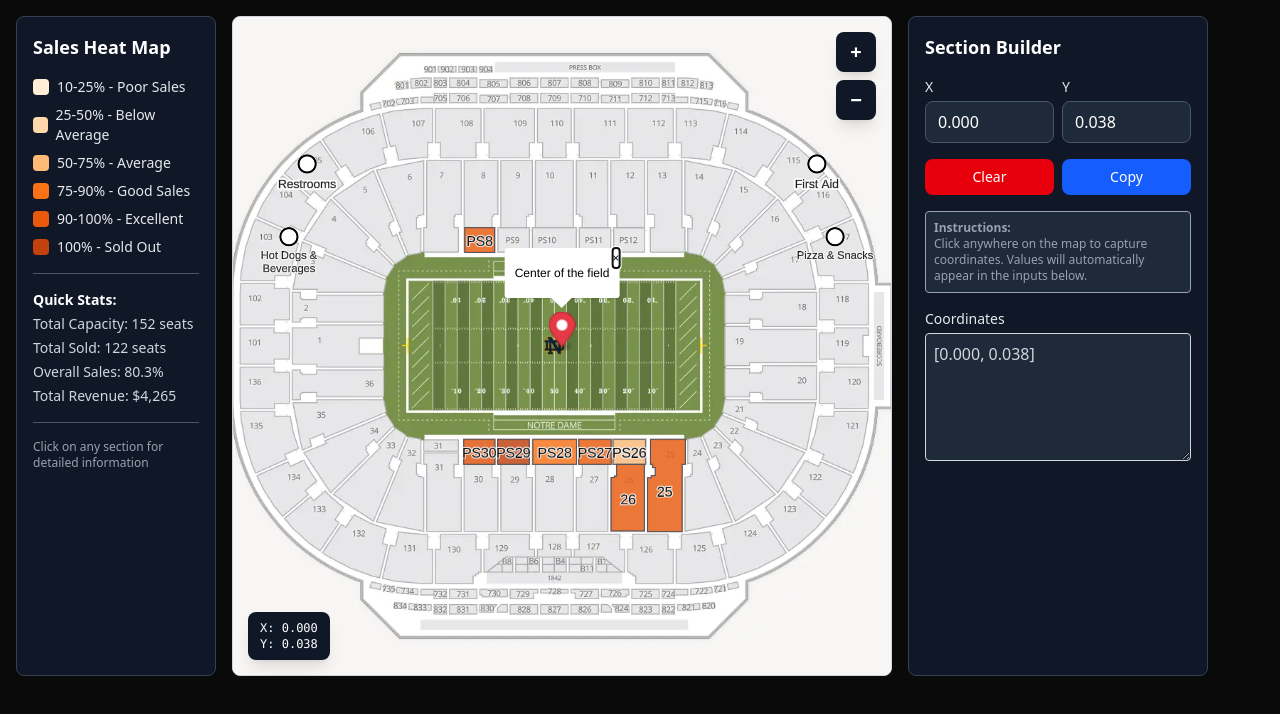
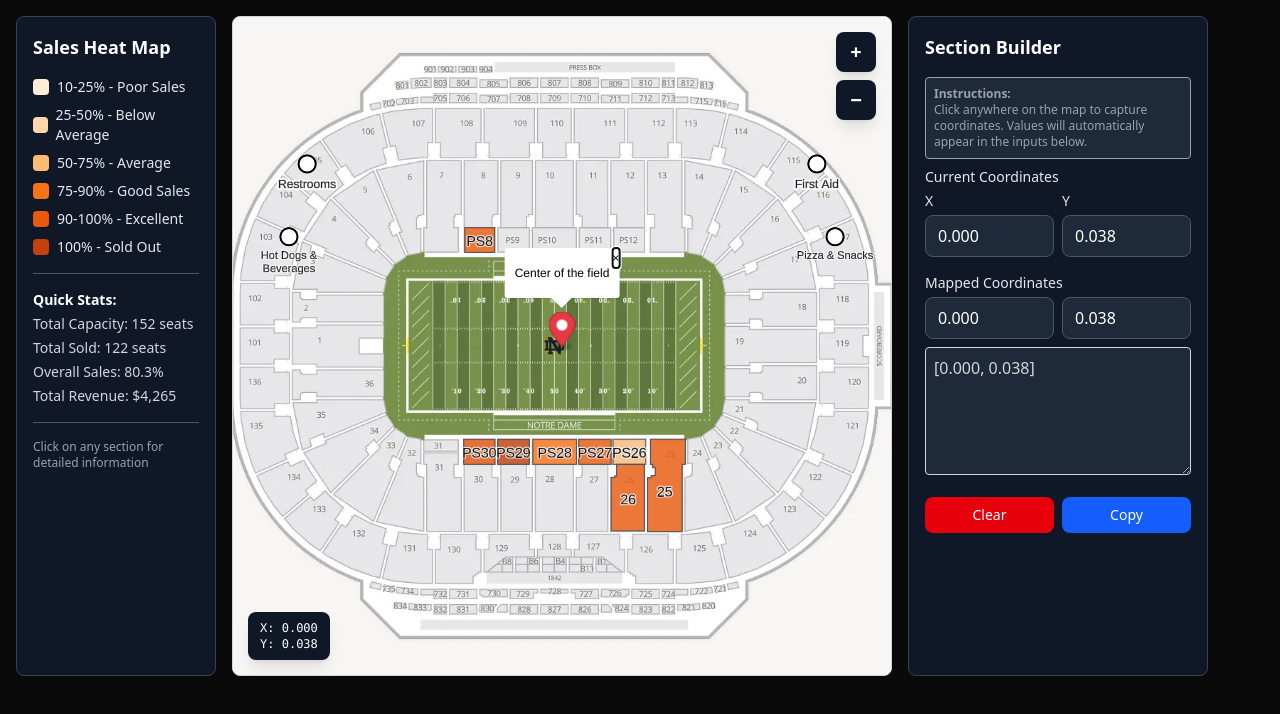
Before and after one commit to andrewgilliland/venue-maps, a React (Vite) app: page / in a window 1280 px wide. Both pictures are taken after a click on the button 562 px from the left and 332 px from the top of the page. Shown: the top 714 px of the page. Built offline with nearby package versions, Linux system fonts and the light colour scheme; no server answers.

Commit message:
feat: updates sectionbuilderform and removes data

```diff
--- a/src/components/SectionBuilderForm.tsx
+++ b/src/components/SectionBuilderForm.tsx
@@ -15,12 +15,20 @@
   const [coordinates, setCoordinates] = coordinatesState;
 
   return (
-    <div>
-      <div className="w-[300px] h-full p-4 bg-gray-900 rounded-lg border border-gray-700">
+    <form className="w-[300px] p-4 bg-gray-900 rounded-lg border border-gray-700 h-[660px] overflow-y-auto">
       <h3 className="font-bold text-lg mb-4 text-white">Section Builder</h3>
 
-        <div className="space-y-4">
-          <label className="block text-sm font-medium text-gray-200 mb-1"></label>
+      <div className="text-xs text-gray-400 bg-gray-800 p-2 rounded border">
+        <strong>Instructions:</strong>
+        <br />
+        Click anywhere on the map to capture coordinates. Values will
+        automatically appear in the inputs below.
+      </div>
+
+      <div className="space-y-4 mt-2">
+        <label className="block text-sm font-medium text-gray-200 mb-1">
+          Current Coordinates
+        </label>
         <div className="flex gap-2">
           <div>
             <label className="block text-sm font-medium text-gray-200 mb-1">
@@ -50,6 +58,43 @@
             />
           </div>
         </div>
+
+        <div>
+          <label className="block text-sm font-medium text-gray-200 mb-1">
+            Mapped Coordinates
+          </label>
+          <div>
+            {coordinates.map(([x, y], index) => (
+              <div key={index} className="flex gap-2 mb-2">
+                <input
+                  disabled
+                  type="number"
+                  value={x.toFixed(3)}
+                  onChange={() => {
+                    setCoordinates;
+                  }}
+                  className="w-full px-3 py-2 bg-gray-800 border border-gray-600 rounded-lg text-white placeholder-gray-400 focus:outline-none focus:ring-2 focus:ring-blue-500 focus:border-transparent"
+                  placeholder="Click on map to capture"
+                  step="0.001"
+                />
+                <input
+                  disabled
+                  type="number"
+                  value={y.toFixed(3)}
+                  className="w-full px-3 py-2 bg-gray-800 border border-gray-600 rounded-lg text-white placeholder-gray-400 focus:outline-none focus:ring-2 focus:ring-blue-500 focus:border-transparent"
+                  placeholder="Click on map to capture"
+                  step="0.001"
+                />
+              </div>
+            ))}
+          </div>
+          <textarea
+            className="text-md text-gray-300 bg-gray-800 p-2 rounded border min-h-32 overflow-y-auto w-full"
+            value={coordinates
+              .map(([x, y]) => `[${x.toFixed(3)}, ${y.toFixed(3)}]`)
+              .join(",\n")}
+          />
+        </div>
         <div className="flex gap-2">
           <button
             onClick={() => {
@@ -69,27 +114,7 @@
             Copy
           </button>
         </div>
-
-          <div className="text-xs text-gray-400 bg-gray-800 p-2 rounded border">
-            <strong>Instructions:</strong>
-            <br />
-            Click anywhere on the map to capture coordinates. Values will
-            automatically appear in the inputs below.
       </div>
-
-          <div>
-            <label className="block text-sm font-medium text-gray-200 mb-1">
-              Coordinates
-            </label>
-            <textarea
-              className="text-md text-gray-300 bg-gray-800 p-2 rounded border min-h-32 overflow-y-auto w-full"
-              value={coordinates
-                .map(([x, y]) => `[${x.toFixed(3)}, ${y.toFixed(3)}]`)
-                .join(",\n")}
-            />
-          </div>
-        </div>
-      </div>
-    </div>
+    </form>
   );
 }
--- a/src/components/data.ts
+++ b/src/components/data.ts
@@ -1,217 +1,3 @@
-// GeoJSON data for seating sections with sales data
-export const seatingData = {
-  type: "FeatureCollection" as const,
-  features: [
-    {
-      type: "Feature" as const,
-      properties: {
-        section: "PS30",
-        capacity: 24,
-        price: "$45",
-        tier: "Field Level",
-        seatsSold: 22,
-        revenue: 990, // 22 * $45
-        salesPercentage: 91.7, // (22/24) * 100
-      },
-      geometry: {
-        type: "Polygon" as const,
-        coordinates: [
-          [
-            [-0.27, -0.256], // top-left (origin)
-            [-0.27, -0.325], // bottom-left
-            [-0.184, -0.325], // bottom-right
-            [-0.184, -0.256], // top-right
-            [-0.27, -0.256], // close polygon
-          ],
-        ],
-      },
-    },
-    {
-      type: "Feature" as const,
-      properties: {
-        section: "PS29",
-        capacity: 24,
-        price: "$45",
-        tier: "Field Level",
-        seatsSold: 24,
-        revenue: 1080, // 24 * $45
-        salesPercentage: 100, // (24/24) * 100
-      },
-      geometry: {
-        type: "Polygon" as const,
-        coordinates: [
-          [
-            [-0.177, -0.256], // top-left (origin)
-            [-0.177, -0.325], // bottom-left
-            [-0.09, -0.325], // bottom-right
-            [-0.09, -0.256], // top-right
-            [-0.177, -0.256], // close polygon
-          ],
-        ],
-      },
-    },
-    {
-      type: "Feature" as const,
-      properties: {
-        section: "PS28",
-        capacity: 24,
-        price: "$45",
-        tier: "Field Level",
-        seatsSold: 18,
-        revenue: 810, // 18 * $45
-        salesPercentage: 75, // (18/24) * 100
-      },
-      geometry: {
-        type: "Polygon" as const,
-        coordinates: [
-          [
-            [-0.08, -0.256], // top-left (origin)
-            [-0.08, -0.325], // bottom-left
-            [0.04, -0.325], // bottom-right
-            [0.04, -0.256], // top-right
-            [-0.08, -0.256], // close polygon
-          ],
-        ],
-      },
-    },
-    {
-      type: "Feature" as const,
-      properties: {
-        section: "PS27",
-        capacity: 32,
-        price: "$35",
-        tier: "Field Level",
-        seatsSold: 28,
-        revenue: 980, // 28 * $35
-        salesPercentage: 87.5, // (28/32) * 100
-      },
-      geometry: {
-        type: "Polygon" as const,
-        coordinates: [
-          [
-            [0.046, -0.256], // top-left (origin)
-            [0.046, -0.325], // bottom-left
-            [0.135, -0.325], // bottom-right
-            [0.135, -0.256], // top-right
-            [0.046, -0.256], // close polygonom Left corner
-          ],
-        ],
-      },
-    },
-    {
-      type: "Feature" as const,
-      properties: {
-        section: "PS26",
-        capacity: 32,
-        price: "$35",
-        tier: "Field Level",
-        seatsSold: 15,
-        revenue: 525, // 15 * $35
-        salesPercentage: 46.9, // (15/32) * 100
-      },
-      geometry: {
-        type: "Polygon" as const,
-        coordinates: [
-          [
-            [0.14, -0.256], // top-left (origin)
-            [0.14, -0.325], // bottom-left
-            [0.23, -0.325], // bottom-right
-            [0.23, -0.256], // top-right
-            [0.14, -0.256], // cl Left corner
-          ],
-        ],
-      },
-    },
-    {
-      type: "Feature" as const,
-      properties: {
-        section: "26",
-        capacity: 40,
-        price: "$25",
-        tier: "Upper Level",
-        seatsSold: 35,
-        revenue: 875, // 35 * $25
-        salesPercentage: 87.5, // (35/40) * 100
-      },
-      geometry: {
-        type: "Polygon" as const,
-        coordinates: [
-          [
-            [0.15, -0.325],
-            [0.15, -0.357],
-            [0.144, -0.357],
-            [0.144, -0.361],
-            [0.135, -0.361],
-            [0.135, -0.508],
-            [0.226, -0.508],
-            [0.226, -0.325],
-            [0.15, -0.325],
-          ],
-        ],
-      },
-    },
-    {
-      type: "Feature" as const,
-      properties: {
-        section: "PS8",
-        capacity: 40,
-        price: "$25",
-        tier: "Upper Level",
-        seatsSold: 35,
-        revenue: 875, // 35 * $25
-        salesPercentage: 87.5, // (35/40) * 100
-      },
-      geometry: {
-        type: "Polygon" as const,
-        coordinates: [
-          [
-            [-0.267, 0.325],
-            [-0.267, 0.257],
-            [-0.185, 0.257],
-            [-0.185, 0.325],
-            [-0.267, 0.325],
-          ],
-        ],
-      },
-    },
-    {
-      type: "Feature" as const,
-      properties: {
-        section: "25",
-        capacity: 40,
-        price: "$25",
-        tier: "Upper Level",
-        seatsSold: 35,
-        revenue: 875, // 35 * $25
-        salesPercentage: 87.5, // (35/40) * 100
-      },
-      geometry: {
-        type: "Polygon" as const,
-        coordinates: [
-          [
-            [0.243, -0.256], // top-left (origin)
-            [0.243, -0.325],
-            [0.249, -0.325],
-            [0.249, -0.334],
-            [0.256, -0.334],
-            [0.256, -0.356],
-            [0.245, -0.356],
-            [0.245, -0.362],
-            [0.243, -0.362],
-            [0.235, -0.362],
-            [0.235, -0.51],
-            [0.33, -0.51],
-            [0.33, -0.325],
-            [0.339, -0.325],
-            [0.339, -0.256],
-            [0.243, -0.256], // top-left corner
-          ],
-        ],
-      },
-    },
-  ],
-};
-
 // GeoJSON data for individual seats, concessions, and facilities
 export const detailedSeatingData = {
   type: "FeatureCollection" as const,
```
Lines whose indentation alone changed are shown as unchanged.
